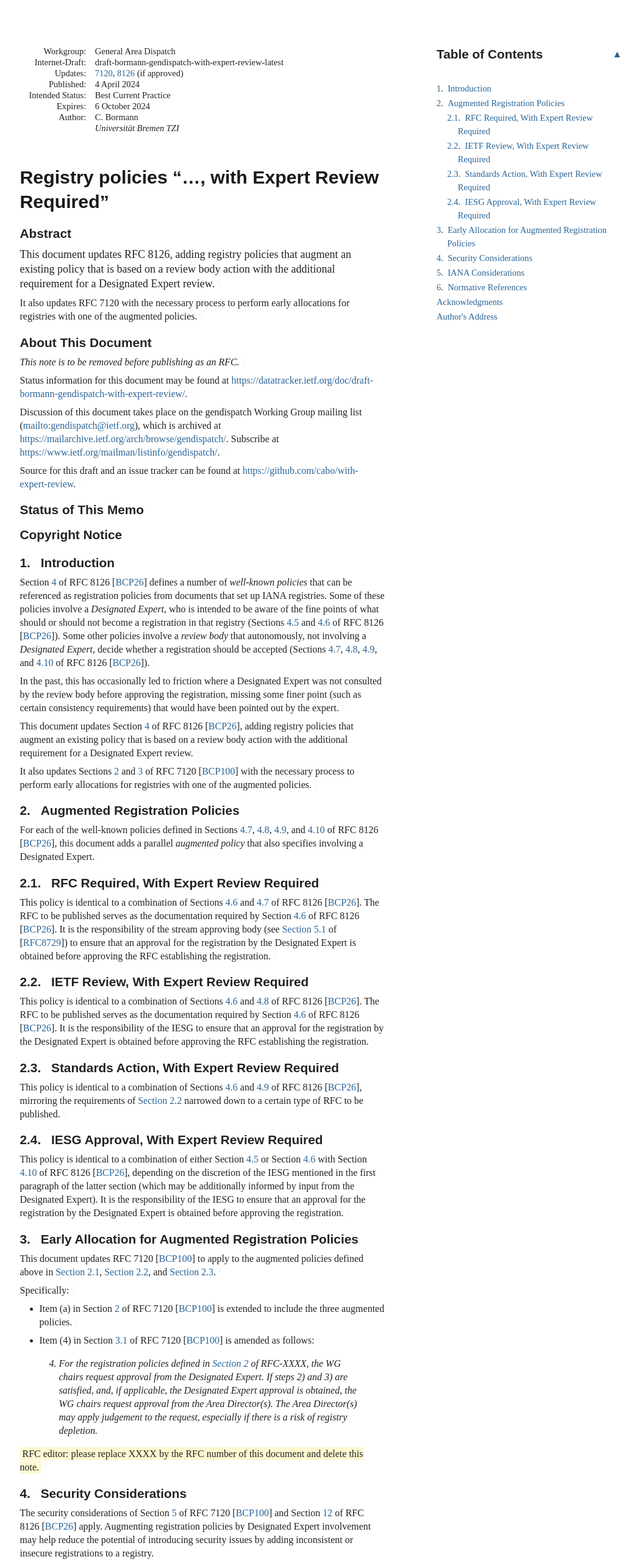
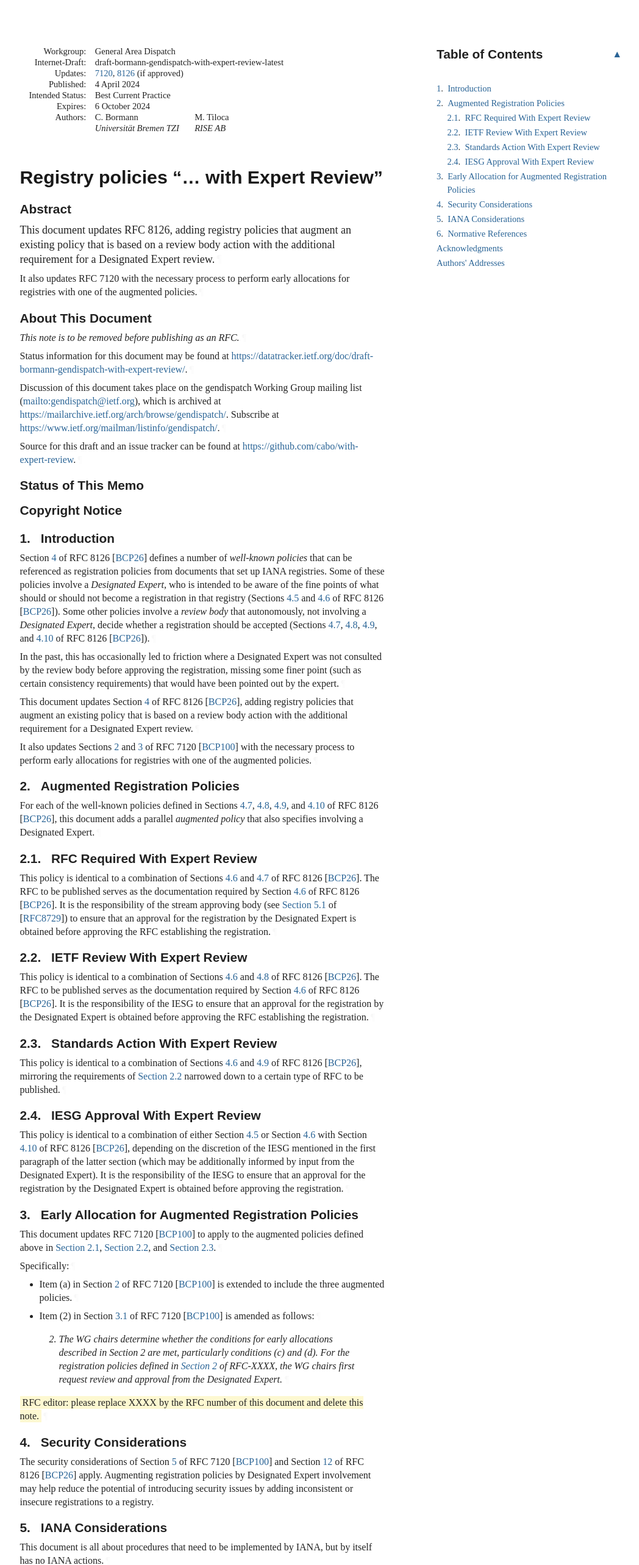
Before and after one commit to cabo/with-expert-review, a plain HTML site: page draft-bormann-gendispatch-with-expert-review.html in a window 1280 px wide. Shown: the top 2566 px of the page at 61% size, without its empty margins (92-1140 px from the left). Drawn offline with Linux system fonts and the light colour scheme; a web font is replaced by a local one.

Commit message:
Script updating gh-pages from 692ee42. [ci skip]

```diff
--- a/draft-bormann-gendispatch-with-expert-review.html
+++ b/draft-bormann-gendispatch-with-expert-review.html
@@ -4,8 +4,9 @@
 <meta charset="utf-8">
 <meta content="Common,Latin" name="scripts">
 <meta content="initial-scale=1.0" name="viewport">
-<title>Registry policies “…, with Expert Review Required”</title>
+<title>Registry policies “… with Expert Review”</title>
 <meta content="Carsten Bormann" name="author">
+<meta content="Marco Tiloca" name="author">
 <meta content="
        This document updates RFC 8126, adding registry policies that augment an existing policy that is based on a review body action with the additional requirement for a Designated Expert review.
        It also updates RFC 7120 with the necessary process to perform early allocations for registries with one of the augmented policies.
@@ -1026,11 +1027,11 @@ svg :is([fill="white"], [fill^="#fff"]) {
 <table class="ears">
 <thead><tr>
 <td class="left">Internet-Draft</td>
-<td class="center">Registry policies “…, with Expert Review</td>
+<td class="center">Registry policies “… with Expert Review”</td>
 <td class="right">April 2024</td>
 </tr></thead>
 <tfoot><tr>
-<td class="left">Bormann</td>
+<td class="left">Bormann &amp; Tiloca</td>
 <td class="center">Expires 6 October 2024</td>
 <td class="right">[Page]</td>
 </tr></tfoot>
@@ -1053,16 +1054,20 @@ svg :is([fill="white"], [fill^="#fff"]) {
 <dd class="intended-status">Best Current Practice</dd>
 <dt class="label-expires">Expires:</dt>
 <dd class="expires"><time datetime="2024-10-06">6 October 2024</time></dd>
-<dt class="label-authors">Author:</dt>
+<dt class="label-authors">Authors:</dt>
 <dd class="authors">
 <div class="author">
       <div class="author-name">C. Bormann</div>
 <div class="org">Universität Bremen TZI</div>
 </div>
+<div class="author">
+      <div class="author-name">M. Tiloca</div>
+<div class="org">RISE AB</div>
+</div>
 </dd>
 </dl>
 </div>
-<h1 id="title">Registry policies “…, with Expert Review Required”</h1>
+<h1 id="title">Registry policies “… with Expert Review”</h1>
 <section id="section-abstract">
       <h2 id="abstract"><a href="#abstract" class="selfRef">Abstract</a></h2>
 <p id="section-abstract-1">This document updates RFC 8126, adding registry policies that augment an existing policy that is based on a review body action with the additional requirement for a Designated Expert review.<a href="#section-abstract-1" class="pilcrow">¶</a></p>
@@ -1138,16 +1143,16 @@ svg :is([fill="white"], [fill^="#fff"]) {
             <p id="section-toc.1-1.2.1"><a href="#section-2" class="auto internal xref">2</a>.  <a href="#name-augmented-registration-poli" class="internal xref">Augmented Registration Policies</a></p>
 <ul class="compact toc ulBare ulEmpty">
 <li class="compact toc ulBare ulEmpty" id="section-toc.1-1.2.2.1">
-                <p id="section-toc.1-1.2.2.1.1" class="keepWithNext"><a href="#section-2.1" class="auto internal xref">2.1</a>.  <a href="#name-rfc-required-with-expert-re" class="internal xref">RFC Required, With Expert Review Required</a></p>
+                <p id="section-toc.1-1.2.2.1.1" class="keepWithNext"><a href="#section-2.1" class="auto internal xref">2.1</a>.  <a href="#name-rfc-required-with-expert-re" class="internal xref">RFC Required With Expert Review</a></p>
 </li>
               <li class="compact toc ulBare ulEmpty" id="section-toc.1-1.2.2.2">
-                <p id="section-toc.1-1.2.2.2.1" class="keepWithNext"><a href="#section-2.2" class="auto internal xref">2.2</a>.  <a href="#name-ietf-review-with-expert-rev" class="internal xref">IETF Review, With Expert Review Required</a></p>
+                <p id="section-toc.1-1.2.2.2.1" class="keepWithNext"><a href="#section-2.2" class="auto internal xref">2.2</a>.  <a href="#name-ietf-review-with-expert-rev" class="internal xref">IETF Review With Expert Review</a></p>
 </li>
               <li class="compact toc ulBare ulEmpty" id="section-toc.1-1.2.2.3">
-                <p id="section-toc.1-1.2.2.3.1"><a href="#section-2.3" class="auto internal xref">2.3</a>.  <a href="#name-standards-action-with-exper" class="internal xref">Standards Action, With Expert Review Required</a></p>
+                <p id="section-toc.1-1.2.2.3.1"><a href="#section-2.3" class="auto internal xref">2.3</a>.  <a href="#name-standards-action-with-exper" class="internal xref">Standards Action With Expert Review</a></p>
 </li>
               <li class="compact toc ulBare ulEmpty" id="section-toc.1-1.2.2.4">
-                <p id="section-toc.1-1.2.2.4.1"><a href="#section-2.4" class="auto internal xref">2.4</a>.  <a href="#name-iesg-approval-with-expert-r" class="internal xref">IESG Approval, With Expert Review Required</a></p>
+                <p id="section-toc.1-1.2.2.4.1"><a href="#section-2.4" class="auto internal xref">2.4</a>.  <a href="#name-iesg-approval-with-expert-r" class="internal xref">IESG Approval With Expert Review</a></p>
 </li>
             </ul>
 </li>
@@ -1167,7 +1172,7 @@ svg :is([fill="white"], [fill^="#fff"]) {
             <p id="section-toc.1-1.7.1"><a href="#appendix-A" class="auto internal xref"></a><a href="#name-acknowledgments" class="internal xref">Acknowledgments</a></p>
 </li>
           <li class="compact toc ulBare ulEmpty" id="section-toc.1-1.8">
-            <p id="section-toc.1-1.8.1"><a href="#appendix-B" class="auto internal xref"></a><a href="#name-authors-address" class="internal xref">Author's Address</a></p>
+            <p id="section-toc.1-1.8.1"><a href="#appendix-B" class="auto internal xref"></a><a href="#name-authors-addresses" class="internal xref">Authors' Addresses</a></p>
 </li>
         </ul>
 </nav>
@@ -1205,7 +1210,7 @@ policy</em> that also specifies involving a Designated Expert.<a href="#section-
 <div id="rfcreq">
 <section id="section-2.1">
         <h3 id="name-rfc-required-with-expert-re">
-<a href="#section-2.1" class="section-number selfRef">2.1. </a><a href="#name-rfc-required-with-expert-re" class="section-name selfRef">RFC Required, With Expert Review Required</a>
+<a href="#section-2.1" class="section-number selfRef">2.1. </a><a href="#name-rfc-required-with-expert-re" class="section-name selfRef">RFC Required With Expert Review</a>
         </h3>
 <p id="section-2.1-1">This policy is identical to a combination of Sections <a href="https://rfc-editor.org/rfc/rfc8126#section-4.6" class="relref">4.6</a> and <a href="https://rfc-editor.org/rfc/rfc8126#section-4.7" class="relref">4.7</a> of RFC 8126 <span>[<a href="#BCP26" class="cite xref">BCP26</a>]</span>.
 The RFC to be published serves as the documentation required by
@@ -1218,7 +1223,7 @@ establishing the registration.<a href="#section-2.1-1" class="pilcrow">¶</a></p
 <div id="ietfrev">
 <section id="section-2.2">
         <h3 id="name-ietf-review-with-expert-rev">
-<a href="#section-2.2" class="section-number selfRef">2.2. </a><a href="#name-ietf-review-with-expert-rev" class="section-name selfRef">IETF Review, With Expert Review Required</a>
+<a href="#section-2.2" class="section-number selfRef">2.2. </a><a href="#name-ietf-review-with-expert-rev" class="section-name selfRef">IETF Review With Expert Review</a>
         </h3>
 <p id="section-2.2-1">This policy is identical to a combination of Sections <a href="https://rfc-editor.org/rfc/rfc8126#section-4.6" class="relref">4.6</a> and <a href="https://rfc-editor.org/rfc/rfc8126#section-4.8" class="relref">4.8</a> of RFC 8126 <span>[<a href="#BCP26" class="cite xref">BCP26</a>]</span>.
 The RFC to be published serves as the documentation required by
@@ -1231,16 +1236,16 @@ the RFC establishing the registration.<a href="#section-2.2-1" class="pilcrow">
 <div id="stdsact">
 <section id="section-2.3">
         <h3 id="name-standards-action-with-exper">
-<a href="#section-2.3" class="section-number selfRef">2.3. </a><a href="#name-standards-action-with-exper" class="section-name selfRef">Standards Action, With Expert Review Required</a>
+<a href="#section-2.3" class="section-number selfRef">2.3. </a><a href="#name-standards-action-with-exper" class="section-name selfRef">Standards Action With Expert Review</a>
         </h3>
 <p id="section-2.3-1">This policy is identical to a combination of Sections <a href="https://rfc-editor.org/rfc/rfc8126#section-4.6" class="relref">4.6</a> and <a href="https://rfc-editor.org/rfc/rfc8126#section-4.9" class="relref">4.9</a> of RFC 8126 <span>[<a href="#BCP26" class="cite xref">BCP26</a>]</span>, mirroring the requirements of <a href="#ietfrev" class="auto internal xref">Section 2.2</a>
 narrowed down to a certain type of RFC to be published.<a href="#section-2.3-1" class="pilcrow">¶</a></p>
 </section>
 </div>
-<div id="iesg-approval-with-expert-review-required">
+<div id="iesg-approval-with-expert-review">
 <section id="section-2.4">
         <h3 id="name-iesg-approval-with-expert-r">
-<a href="#section-2.4" class="section-number selfRef">2.4. </a><a href="#name-iesg-approval-with-expert-r" class="section-name selfRef">IESG Approval, With Expert Review Required</a>
+<a href="#section-2.4" class="section-number selfRef">2.4. </a><a href="#name-iesg-approval-with-expert-r" class="section-name selfRef">IESG Approval With Expert Review</a>
         </h3>
 <p id="section-2.4-1">This policy is identical to a combination of either
 Section <a href="https://rfc-editor.org/rfc/rfc8126#section-4.5" class="relref">4.5</a> or Section <a href="https://rfc-editor.org/rfc/rfc8126#section-4.6" class="relref">4.6</a>
@@ -1268,19 +1273,18 @@ defined above in <a href="#rfcreq" class="auto internal xref">Section 2.1</a>, <
 three augmented policies.<a href="#section-3-3.1.1" class="pilcrow">¶</a></p>
 </li>
         <li class="normal" id="section-3-3.2">
-          <p id="section-3-3.2.1">Item (4) in Section <a href="https://rfc-editor.org/rfc/rfc7120#section-3.1" class="relref">3.1</a> of RFC 7120 <span>[<a href="#BCP100" class="cite xref">BCP100</a>]</span> is amended as follows:<a href="#section-3-3.2.1" class="pilcrow">¶</a></p>
+          <p id="section-3-3.2.1">Item (2) in Section <a href="https://rfc-editor.org/rfc/rfc7120#section-3.1" class="relref">3.1</a> of RFC 7120 <span>[<a href="#BCP100" class="cite xref">BCP100</a>]</span> is amended as follows:<a href="#section-3-3.2.1" class="pilcrow">¶</a></p>
 </li>
       </ul>
 <blockquote id="section-3-4">
-        <ol start="4" type="1" class="normal type-1" id="section-3-4.1">
+        <ol start="2" type="1" class="normal type-1" id="section-3-4.1">
 <li id="section-3-4.1.1">
-            <p id="section-3-4.1.1.1">For the registration policies defined in <a href="#augment" class="auto internal xref">Section 2</a> of
- RFC-XXXX, the WG chairs request approval from the Designated Expert.
- If steps 2) and 3) are satisfied, and, if applicable, the
- Designated Expert approval is obtained, the WG chairs request approval
- from the Area Director(s).
- The Area Director(s) may apply judgement to the request,
- especially if there is a risk of registry depletion.<a href="#section-3-4.1.1.1" class="pilcrow">¶</a></p>
+            <p id="section-3-4.1.1.1">The WG chairs determine whether the conditions for early
+allocations described in Section 2 are met, particularly
+conditions (c) and (d).
+For the registration policies defined in <a href="#augment" class="auto internal xref">Section 2</a> of
+RFC-XXXX, the WG chairs first request review and approval from
+the Designated Expert.<a href="#section-3-4.1.1.1" class="pilcrow">¶</a></p>
 </li>
         </ol>
 </blockquote>
@@ -1351,8 +1355,8 @@ Expert Review had not been documented sufficiently.<a href="#appendix-A-1" class
 </div>
 <div id="authors-addresses">
 <section id="appendix-B">
-      <h2 id="name-authors-address">
-<a href="#name-authors-address" class="section-name selfRef">Author's Address</a>
+      <h2 id="name-authors-addresses">
+<a href="#name-authors-addresses" class="section-name selfRef">Authors' Addresses</a>
       </h2>
 <address class="vcard">
         <div dir="auto" class="left"><span class="fn nameRole">Carsten Bormann</span></div>
@@ -1371,6 +1375,18 @@ Expert Review had not been documented sufficiently.<a href="#appendix-A-1" class
 <a href="mailto:cabo@tzi.org" class="email">cabo@tzi.org</a>
 </div>
 </address>
+<address class="vcard">
+        <div dir="auto" class="left"><span class="fn nameRole">Marco Tiloca</span></div>
+<div dir="auto" class="left"><span class="org">RISE AB</span></div>
+<div dir="auto" class="left"><span class="street-address">Isafjordsgatan 22</span></div>
+<div dir="auto" class="left">SE-<span class="postal-code">16440 Stockholm</span> <span class="locality">Kista</span>
+</div>
+<div dir="auto" class="left"><span class="country-name">Sweden</span></div>
+<div class="email">
+<span>Email:</span>
+<a href="mailto:marco.tiloca@ri.se" class="email">marco.tiloca@ri.se</a>
+</div>
+</address>
 </section>
 </div>
 <script>const toc = document.getElementById("toc");
```
Also changed, not shown: index.html (+2 -2 lines), draft-bormann-gendispatch-with-expert-review.txt.
